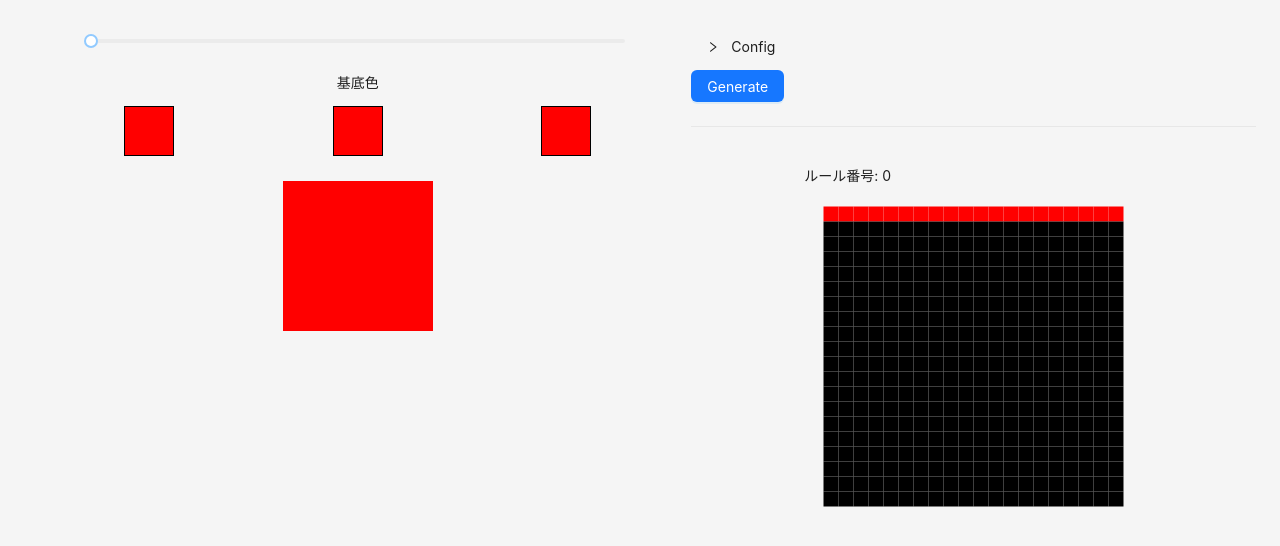
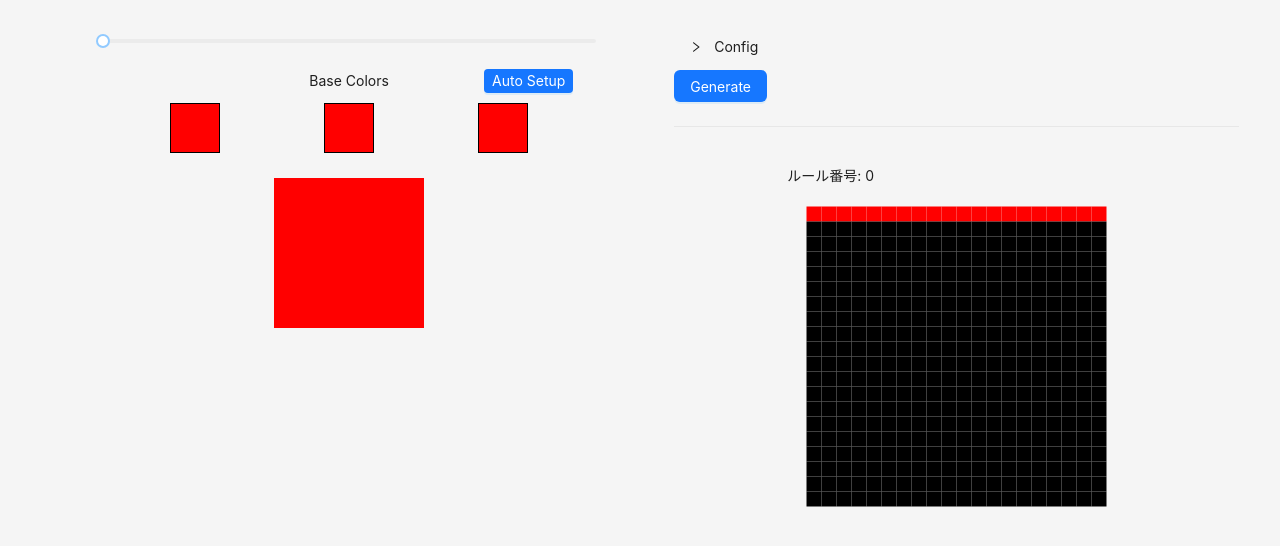
Before and after one commit to yomi8802/colorMaker, a React (Vite) app: page / in a window 1280 px wide. Shown: the top 546 px of the page. Built offline with nearby package versions, Linux system fonts and the light colour scheme.

Commit message:
基底色自動設定追加

```diff
--- a/src/App.tsx
+++ b/src/App.tsx
@@ -1,8 +1,9 @@
 import { useState, useLayoutEffect } from "react";
-import { Layout, Slider, Col, Row, Grid, Divider } from "antd";
+import { Layout, Slider, Col, Row, Grid, Divider, Flex } from "antd";
 import { Content } from "antd/es/layout/layout";
 import { Layer, Rect, Stage } from "react-konva";
 import ColorButton from "./ColorButton";
+import EvenlySpaceButton from "./EvenlySpaceButton.tsx";
 import { MixRGB } from "./ColorCalculation";
 import { CA } from "./CA.tsx";
 import { useWindowSize, useAppState } from "./hooks";
@@ -77,7 +78,7 @@ const App = () => {
     buttons.push(
       <Col
         key={i}
-        span={Math.floor(18 / q)}
+        span={Math.round(18 / q)}
         style={{ display: "flex", justifyContent: "center" }}
       >
         <ColorButton cellNum={i} cellSize={cellSize} />
@@ -90,13 +91,13 @@ const App = () => {
       <Content style={{ padding: "24px", minHeight: "280px", width: "100%" }}>
         {screen.md ? (
           <Row justify={"space-evenly"}>
-              <Col span={13}>
-                <div
+            <Col span={12}>
+              <Flex
                 style={{
-                    display: "flex",
-                    justifyContent: "center",
                   width: "100%",
                 }}
+                justify="space-evenly"
+                align="center"
               >
                 <Slider
                   style={{ width: "80%" }}
@@ -105,30 +106,46 @@ const App = () => {
                   onChange={onChange}
                   value={q}
                 />
-                </div>
+              </Flex>
 
-                <div
+              <Row justify={"space-evenly"}>
+                <Col span={4} />
+                <Col span={4}>
+                  <Flex
                     style={{
-                    display: "flex",
-                    justifyContent: "center",
+                      height: "100%",
+                    }}
+                    justify="space-evenly"
+                    align="center"
+                  >
+                    <p>Base Colors</p>
+                  </Flex>
+                </Col>
+                <Col span={4}>
+                  <Flex
+                    style={{
+                      height: "100%",
+                    }}
+                    justify="space-evenly"
+                    align="center"
+                  >
+                    <EvenlySpaceButton />
+                  </Flex>
+                </Col>
+              </Row>
+
+              <Row justify={"center"}>{buttons}</Row>
+              <Flex
+                style={{
                   width: "100%",
                 }}
-                >
-                  <p>基底色</p>
-                </div>
-
-                <Row justify={"space-evenly"}>{buttons}</Row>
-                <div
-                  style={{
-                    display: "flex",
-                    justifyContent: "center",
-                    width: "100%",
-                  }}
+                justify="space-evenly"
+                align="center"
               >
                 <Stage width={cellSize * (q + 1)} height={cellSize * (q + 1)}>
                   <Layer>{rows}</Layer>
                 </Stage>
-                </div>
+              </Flex>
             </Col>
             <Col span={11}>
               <CA />
@@ -137,12 +154,12 @@ const App = () => {
         ) : (
           <Row justify={"space-evenly"}>
             <Col span={24}>
-                <div
+              <Flex
                 style={{
-                    display: "flex",
-                    justifyContent: "center",
                   width: "100%",
                 }}
+                justify="space-evenly"
+                align="center"
               >
                 <Slider
                   style={{ width: "80%" }}
@@ -151,30 +168,46 @@ const App = () => {
                   onChange={onChange}
                   value={q}
                 />
-                </div>
+              </Flex>
 
-                <div
+              <Row justify={"space-evenly"}>
+                <Col span={4} />
+                <Col span={4}>
+                  <Flex
                     style={{
-                    display: "flex",
-                    justifyContent: "center",
+                      height: "100%",
+                    }}
+                    justify="space-evenly"
+                    align="center"
+                  >
+                    <p>Base Colors</p>
+                  </Flex>
+                </Col>
+                <Col span={4}>
+                  <Flex
+                    style={{
+                      height: "100%",
+                    }}
+                    justify="space-evenly"
+                    align="center"
+                  >
+                    <EvenlySpaceButton />
+                  </Flex>
+                </Col>
+              </Row>
+
+              <Row justify={"space-evenly"}>{buttons}</Row>
+              <Flex
+                style={{
                   width: "100%",
                 }}
-                >
-                  <p>基底色</p>
-                </div>
-
-                <Row justify={"space-evenly"}>{buttons}</Row>
-                <div
-                  style={{
-                    display: "flex",
-                    justifyContent: "center",
-                    width: "100%",
-                  }}
+                justify="space-evenly"
+                align="center"
               >
                 <Stage width={cellSize * (q + 1)} height={cellSize * (q + 1)}>
                   <Layer>{rows}</Layer>
                 </Stage>
-                </div>
+              </Flex>
             </Col>
             <Divider />
             <Col span={24}>
@@ -185,6 +218,6 @@ const App = () => {
       </Content>
     </Layout>
   );
-}
+};
 
 export default App;
--- a/src/CA.tsx
+++ b/src/CA.tsx
@@ -1,7 +1,6 @@
 import { useState } from "react";
 import { Stage, Rect, Layer, Text, Group } from "react-konva";
 import { KonvaEventObject } from "konva/lib/Node";
-import { Rgb } from "./App";
 import { Config } from "./Config";
 import { RGBValueVar } from "./ColorCalculation";
 import { useAppState } from "./hooks";
@@ -156,7 +155,7 @@ export const CA = () => {
   const rects = [];
   for (let i = 0; i < n; i++) {
     for (let j = 0; j < nMax; j++) {
-      let cellColor: Rgb = { r: 0, g: 0, b: 0 };
+      let cellColor = { r: 0, g: 0, b: 0 };
       for (let l = 0; l < q; l++) {
         cellColor.r += (U[i][j][l] * buttonColors[l].r);
         cellColor.g += (U[i][j][l] * buttonColors[l].g);
@@ -208,7 +207,7 @@ export const CA = () => {
               />
             ))}
             {tooltip.visible && (
-              <Group x={tooltip.x + 50} y={tooltip.y}>
+              <Group x={tooltip.x + 30} y={tooltip.y}>
                 <Rect
                   width={
                     Math.max(
--- a/src/ColorButton.tsx
+++ b/src/ColorButton.tsx
@@ -2,7 +2,7 @@ import { useState, useEffect } from "react";
 import { Modal } from "antd";
 import { Stage, Layer, Rect } from "react-konva";
 import ColorPicker from "./ColorPicker";
-import { HSV2RGB } from "./ColorCalculation";
+import { HSV2RGB, returnH } from "./ColorCalculation";
 import { useAppState } from "./hooks";
 
 type Prop = {
@@ -18,7 +18,7 @@ const ColorButton = ({ cellNum, cellSize }: Prop) => {
   const [tempColorHue, setTempColorHue] = useState(0); //仮の色情報
 
   const showModal = () => {
-    setTempColorHue(colorHue); //仮数値を現状の値に初期化. スライダー初期化用.
+    setTempColorHue(returnH(buttonColors[cellNum])); //仮数値を現状の値に初期化. スライダー初期化用.
     setIsModalOpen(true);
   };
   const handleOk = () => {
@@ -26,7 +26,7 @@ const ColorButton = ({ cellNum, cellSize }: Prop) => {
     setIsModalOpen(false);
   };
   const handleCancel = () => {
-    setTempColorHue(colorHue);
+    setTempColorHue(returnH(buttonColors[cellNum]));
     setIsModalOpen(false);
   };
 
@@ -47,7 +47,7 @@ const ColorButton = ({ cellNum, cellSize }: Prop) => {
 
   return (
     <div>
-      <Stage width={50} height={50}>
+      <Stage width={cellSize} height={cellSize}>
         <Layer>
           <Rect
             x={0}
--- a/src/ColorPicker.tsx
+++ b/src/ColorPicker.tsx
@@ -1,16 +1,19 @@
 import { useEffect, useState } from "react";
 import type { InputNumberProps } from "antd";
 import { InputNumber, Slider } from "antd";
+import { Stage, Layer, Rect } from "react-konva";
+import { HSV2RGB } from "./ColorCalculation";
 
 //ColorButtonから
 type Props = {
-  initialValue: number
-  handleSliderChange: (newValue: number) => void //ColorButtonにスライダーの値を送る関数
+  initialValue: number;
+  handleSliderChange: (newValue: number) => void; //ColorButtonにスライダーの値を送る関数
 };
 
 const ColorPicker = (props: Props) => {
   //テキストからスライダーを操作する用の変数
   const [inputValue, setInputValue] = useState(props.initialValue);
+  const [sampleColor, setSampleColor] = useState({ r: 0, g: 0, b: 0 });
 
   //モーダルキャンセル時のスライダー初期化用
   useEffect(() => {
@@ -23,10 +26,27 @@ const ColorPicker = (props: Props) => {
     props.handleSliderChange(newValue as number);
   };
 
+  useEffect(() => {
+    setSampleColor(HSV2RGB({ h: inputValue, s: 1, v: 1 }));
+  }, [inputValue]);
+
+  const colorStyle = `rgb(${sampleColor.r}, ${sampleColor.g}, ${sampleColor.b})`;
+
   return (
     <div id="overlay">
+      <Stage width={50} height={50}>
+        <Layer>
+          <Rect
+            x={0}
+            y={0}
+            width={50}
+            height={50}
+            fill={colorStyle}
+            stroke={"black"}
+          />
+        </Layer>
+      </Stage>
       <div id="modalcontent">
-        <p>Modal</p>
         <Slider
           min={0}
           max={360}
--- /dev/null
+++ b/src/EvenlySpaceButton.tsx
@@ -0,0 +1,23 @@
+import { useAppState } from "./hooks";
+import { Button } from "antd";
+import { HSV2RGB } from "./ColorCalculation";
+
+const EvenlySpaceButton = () => {
+  const { q, setButtonColorsWhole } = useAppState();
+  const autoSetting = () => {
+    const space = Math.round(360 / q);
+    const newButtonColor = new Array(q);
+    for (let i = 0; i < q; i++) {
+      newButtonColor[i] = HSV2RGB({ h: space * i, s: 1, v: 1 });
+    }
+    setButtonColorsWhole(newButtonColor);
+  };
+
+  return (
+    <Button type="primary" size="small" onClick={autoSetting}>
+      Auto Setup
+    </Button>
+  );
+};
+
+export default EvenlySpaceButton;
```
Also changed, not shown: src/ColorCalculation.tsx (+43 -14 lines). Lines whose indentation alone changed are shown as unchanged.
